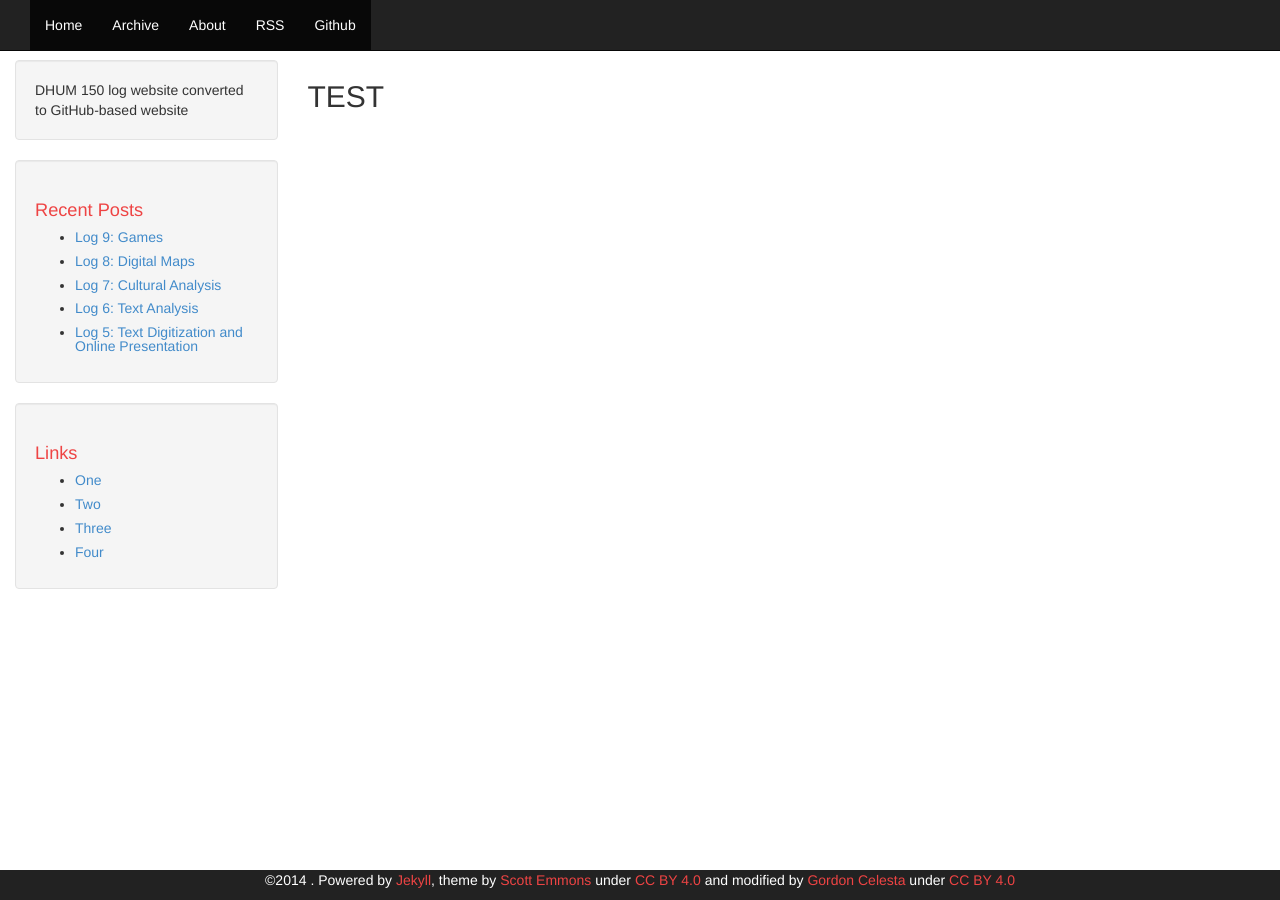
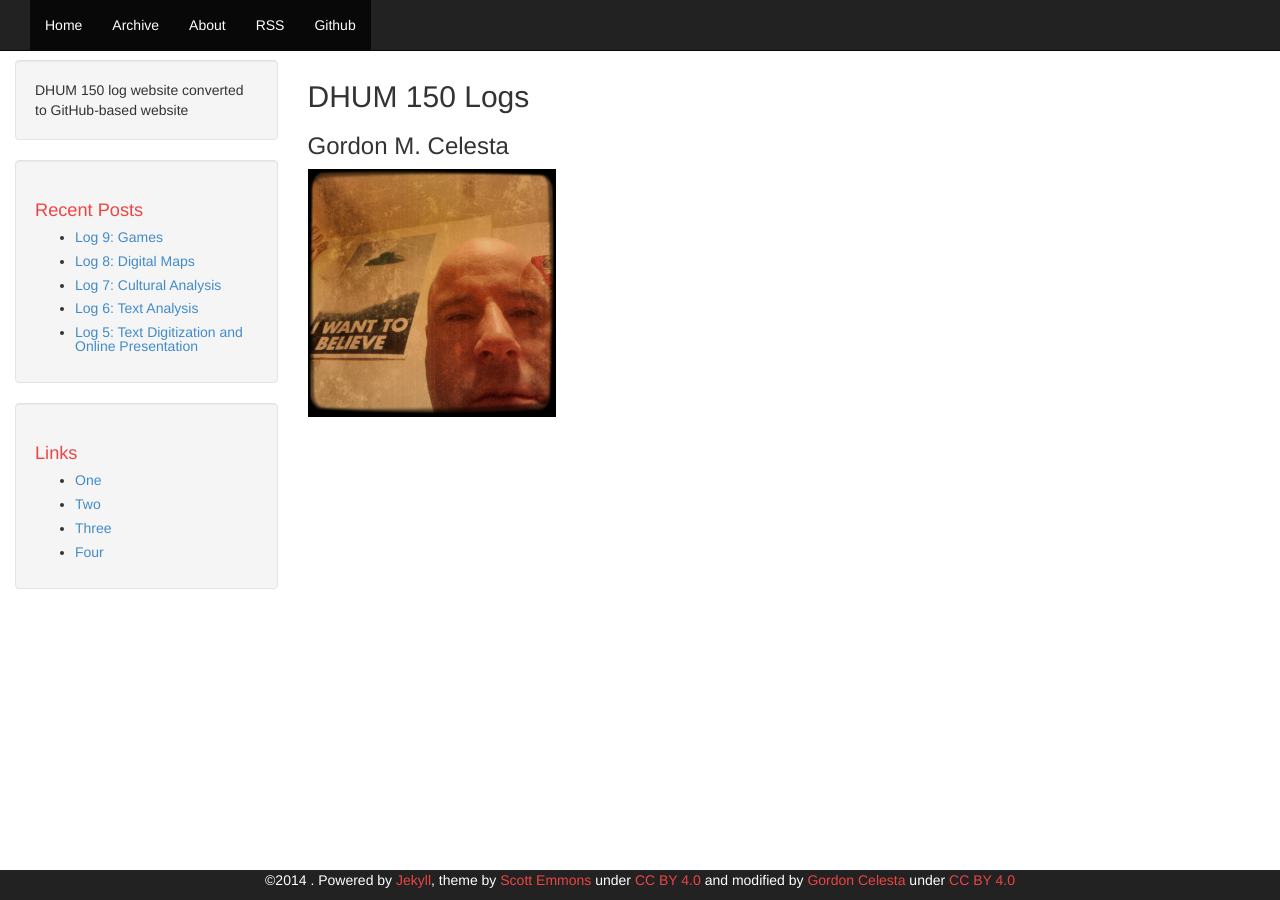
Before and after one commit to gcelesta/gcelesta.github.io, a Jekyll site: the page built from index.md, in a window 1280 px wide. Built offline with Jekyll 4.4.1, drawn with Linux system fonts in a browser that asks for light colours; Markdown is read by kramdown in place of the engine named in the settings; the list of posts is cut into pages by our own code.

Commit message:
Updated home page

```diff
--- a/index.md
+++ b/index.md
@@ -2,4 +2,8 @@
 layout: default
 ---
 
-## TEST ##
+## DHUM 150 Logs ##
+
+### Gordon M. Celesta ###
+
+<img src="images/gordon_celesta.jpg" alt="Gordon M. Celesta" title="Gordon M. Celesta" height="248" weight="248">
```
Also changed, not shown: images/gordon_celesta.jpg (added).
